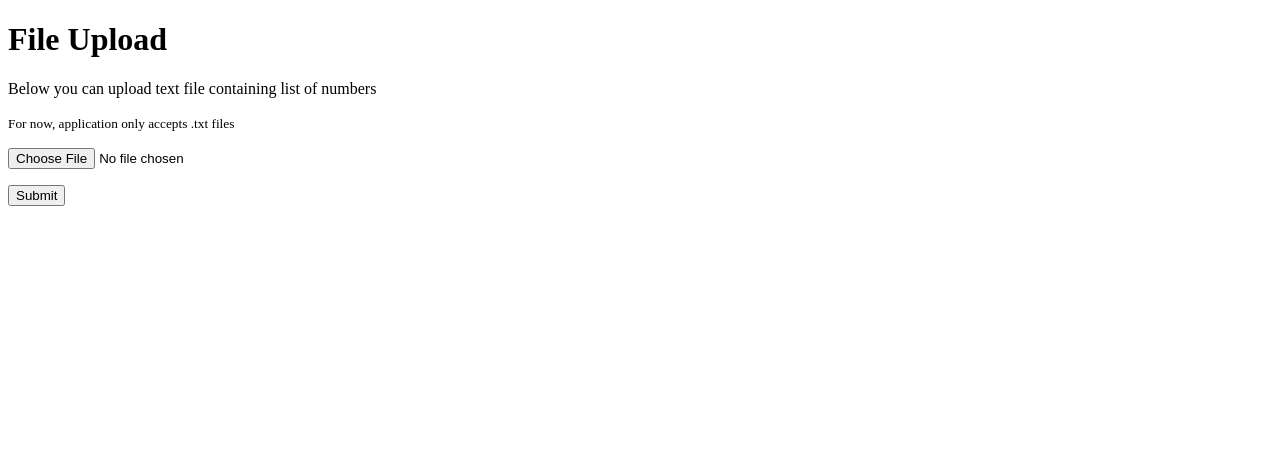
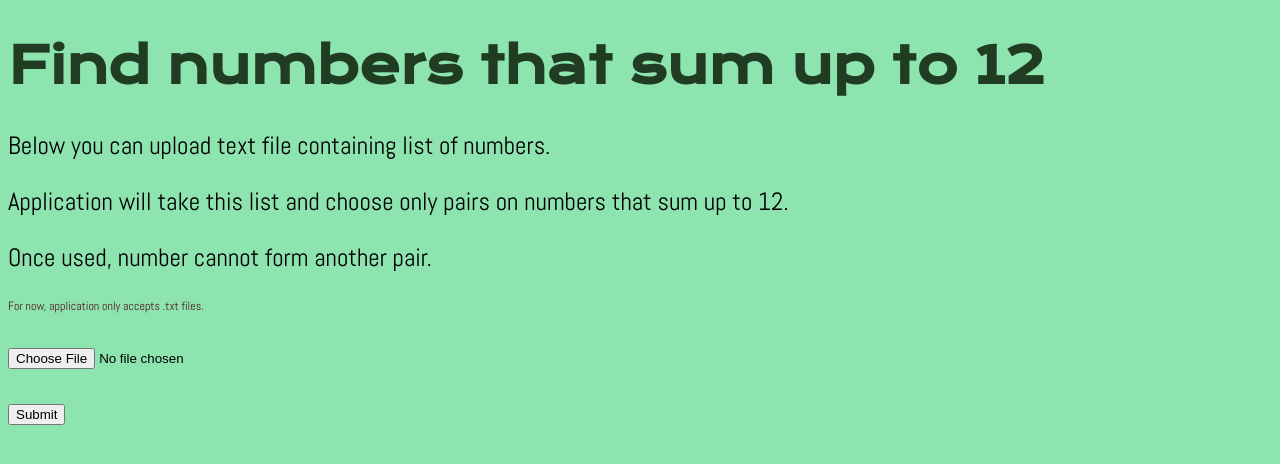
Before and after one commit to huronhuronski/Datumo, a Flask app: page / in a window 1280 px wide. Shown: the top 464 px of the page. Run offline with Flask 2, Linux system fonts and the light colour scheme; parts of the project's set-up code (start-up, migrations or seed data) failed here and were passed over.

Commit message:
added lightweight flask web app that accepts .txt files with list of numbers and serves back output.txt file containing only pairs that sum up to 12.

```diff
--- a/app.py
+++ b/app.py
@@ -1,6 +1,10 @@
-from flask import Flask, render_template, request
+from flask import Flask, render_template, request, send_file, abort
+from main import list_input, count_items, pairs_finder, write_output
+from os.path import splitext
+from werkzeug.utils import secure_filename
 
 app = Flask(__name__)
+app.config['UPLOAD_EXTENSIONS'] = ['.txt']
 
 
 @app.route('/')
@@ -10,4 +14,18 @@ def home():
 
 @app.route('/', methods=['POST'])
 def upload_file():
-    uploaded_file = request.files['file']
+    if request.method == 'POST':
+        if 'file' not in request.files:
+            abort(400)
+        filename = secure_filename(request.files['file'].filename)
+        if filename != '':
+            file_ext = splitext(filename)[1]
+            if file_ext not in app.config['UPLOAD_EXTENSIONS']:
+                abort(400)
+            input_string = request.files['file'].read().decode('utf-8')
+            input_list = list_input(input_string)
+            counted_items = count_items(input_list)
+            pairs = pairs_finder(counted_items)
+            write_output(pairs)
+        return send_file('output.txt', attachment_filename='output.txt',
+                         as_attachment=True, mimetype='text/plain')
--- /dev/null
+++ b/static/styles/style.css
@@ -0,0 +1,19 @@
+body {
+  background-color: #8ee4af;
+  font-family: "Abel";
+}
+
+h1 {
+    font-family: "Krona One";
+    font-size: 50px;
+    color: #203d23;
+}
+
+p {
+    font-size: 25px;
+}
+
+p#mini {
+    font-size: 12px;
+    color: #501b1d;
+}
--- a/templates/home.html
+++ b/templates/home.html
@@ -3,11 +3,16 @@
 <head>
     <meta charset="UTF-8">
     <title>Find pairs of numbers that sum up to 12</title>
+    <link href="../static/styles/style.css" rel="stylesheet" type="text/css">
+    <link href="https://fonts.googleapis.com/css?family=Krona+One" rel='stylesheet' type='text/css'>
+    <link href="https://fonts.googleapis.com/css?family=Abel" rel='stylesheet' type='text/css'>
 </head>
 <body>
-    <h1>File Upload</h1>
-    <p>Below you can upload text file containing list of numbers</p>
-    <p><small>For now, application only accepts .txt files</small></p>
+    <h1>Find numbers that sum up to 12</h1>
+    <p>Below you can upload text file containing list of numbers.</p>
+    <p>Application will take this list and choose only pairs on numbers that sum up to 12.</p>
+    <p>Once used, number cannot form another pair.</p>
+    <p id="mini">For now, application only accepts .txt files.</p>
     <form method="POST" action="" enctype="multipart/form-data">
       <p><input type="file" name="file" accept=".txt"></p>
       <p><input type="submit" value="Submit"></p>
```
